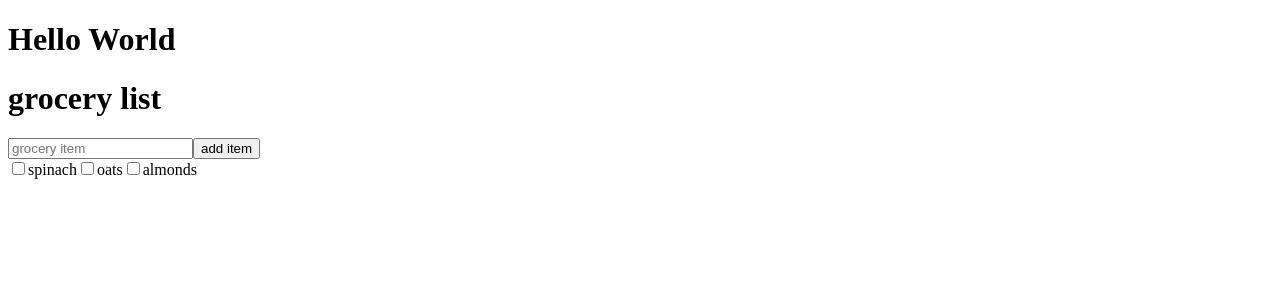
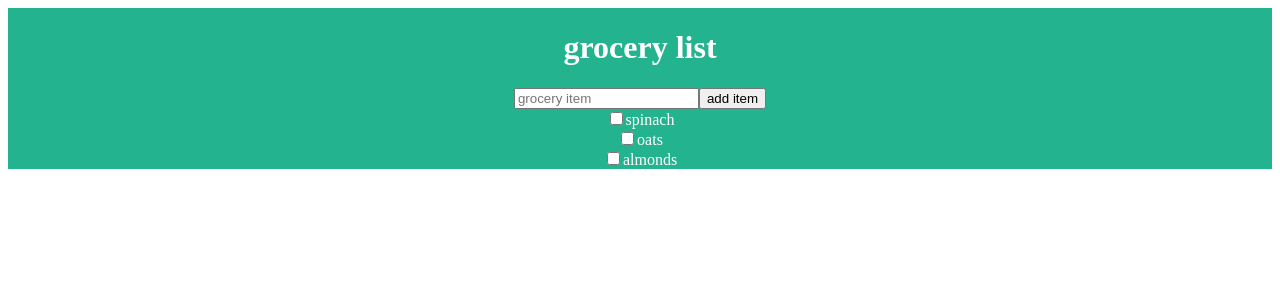
Before and after one commit to adriaivanitsky/real-shopping-list, a React app: page / in a window 1280 px wide. Shown: the top 300 px of the page. Built offline with nearby package versions, Linux system fonts and the light colour scheme.

Commit message:
got addItem function workinggit add -A

```diff
--- a/src/App.jsx
+++ b/src/App.jsx
@@ -3,7 +3,6 @@ import Shopping from './views/Shopping';
 export default function App() {
   return (
     <div>
-      <h1>Hello World</h1>
       <Shopping />
     </div>
   );
--- a/src/components/AddItem.jsx
+++ b/src/components/AddItem.jsx
@@ -1,12 +1,17 @@
 import React from 'react';
 
-export default function AddItem() {
+export default function AddItem({ handleAddItem, text, setText }) {
   return (
     <form>
       <label>
-        <input type="text" placeholder="grocery item"></input>
+        <input
+          value={text}
+          type="text"
+          placeholder="grocery item"
+          onChange={(e) => setText(e.target.value)}
+        ></input>
       </label>
-      <button>add item</button>
+      <button onClick={(e) => handleAddItem(e, text)}>add item</button>
     </form>
   );
 }
--- /dev/null
+++ b/src/components/GroceryList.css
@@ -0,0 +1,8 @@
+div {
+  display: flex;
+  flex-direction: column;
+  align-items: center;
+  justify-content: center;
+  background-color: rgb(36, 179, 143);
+  color: white;
+}
--- a/src/components/GroceryList.jsx
+++ b/src/components/GroceryList.jsx
@@ -1,5 +1,5 @@
 import React from 'react';
-
+import './GroceryList.css';
 export default function GroceryList({ items }) {
   return (
     <div>
--- a/src/views/Shopping.jsx
+++ b/src/views/Shopping.jsx
@@ -11,6 +11,8 @@ const initialItems = [
 ];
 
 export default function Shopping() {
+  const [text, setText] = useState('');
+
   function itemsReducer(items, action) {
     switch (action.type) {
       case 'added': {
@@ -34,7 +36,8 @@ export default function Shopping() {
   }
   const [items, dispatch] = useReducer(itemsReducer, initialItems);
 
-  const handleAddItem = (text) => {
+  const handleAddItem = (e, text) => {
+    e.preventDefault();
     dispatch({
       type: 'added',
       id: items.length + 1,
@@ -59,7 +62,7 @@ export default function Shopping() {
   return (
     <>
       <h1>grocery list</h1>
-      <AddItem onAddItem={handleAddItem} />
+      <AddItem handleAddItem={handleAddItem} text={text} setText={setText} />
       <GroceryList
         items={items}
         onChangeItem={handleChangeItem}
```
Also changed, not shown: src/App.css (added).
